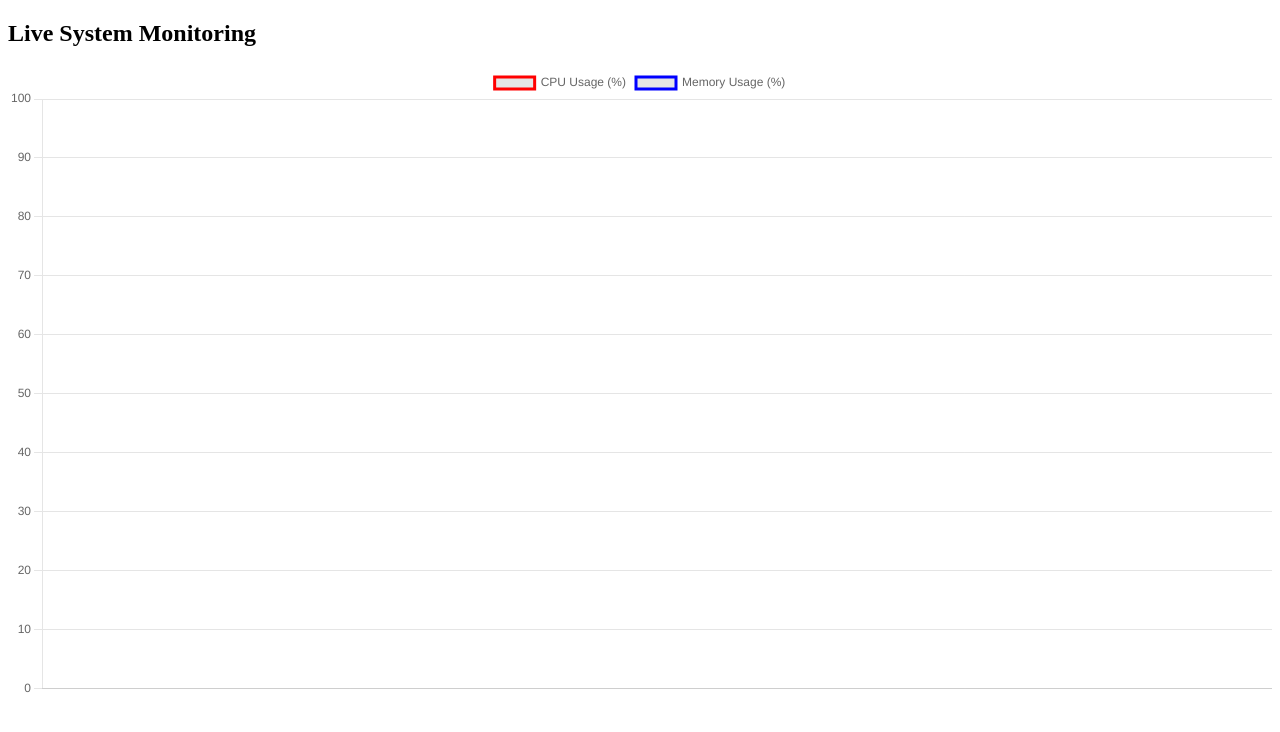
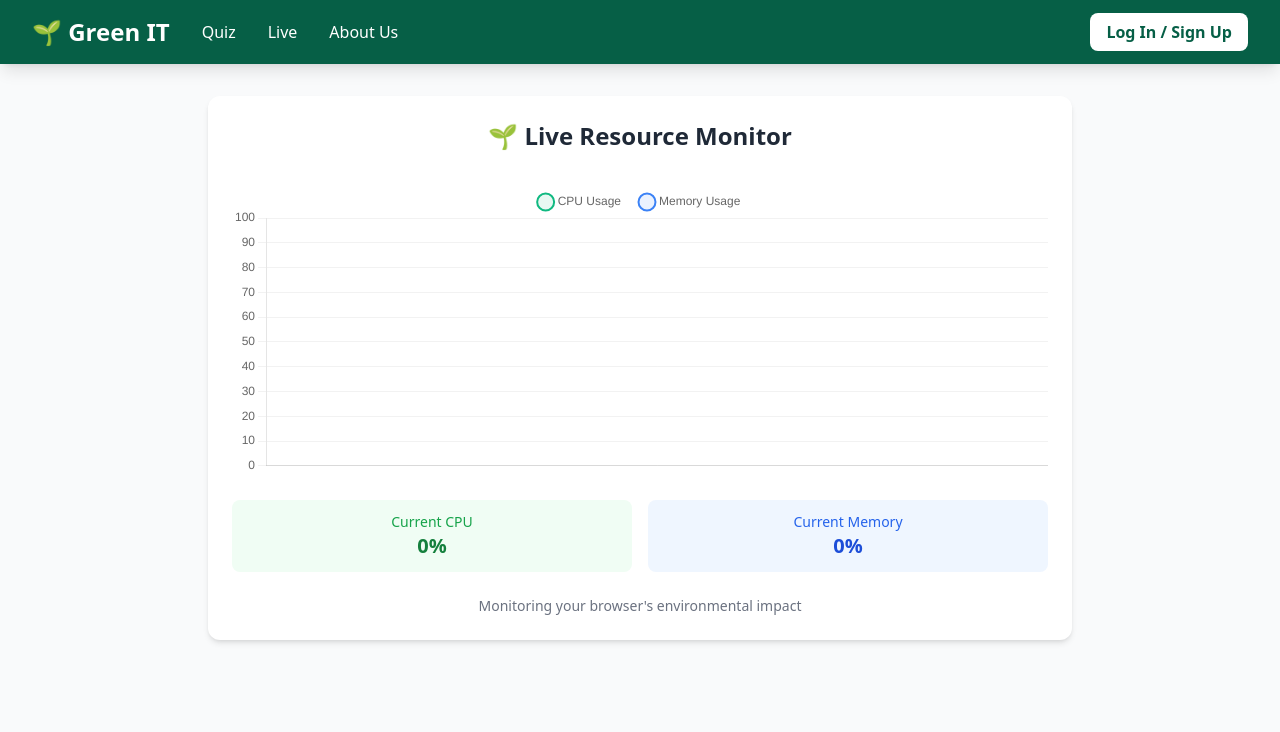
Before and after one commit to Lutow/Web_Project_GreenIT, a Flask app: page /chart in a window 1280 px wide. Shown: the top 732 px of the page. Run offline with Flask 3, Linux system fonts and the light colour scheme; some libraries are stand-ins or nearby versions.

Commit message:
Update chart.html

```diff
--- a/templates/chart.html
+++ b/templates/chart.html
@@ -6,10 +6,51 @@
     <title>Real-Time System Monitoring</title>
     <script src="https://cdn.jsdelivr.net/npm/chart.js"></script>
     <script src="https://cdnjs.cloudflare.com/ajax/libs/socket.io/4.0.1/socket.io.js"></script>
+    <link rel="preconnect" href="https://fonts.googleapis.com" />
+    <link rel="preconnect" href="https://fonts.gstatic.com" crossorigin />
+    <link href="https://fonts.googleapis.com/css2?family=Poppins:wght@300;400;600&display=swap" rel="stylesheet" />
+    <script src="https://cdn.tailwindcss.com"></script>
+    <style>
+        .chart-container {
+            position: relative;
+            height: 300px; /* Fixed height */
+            width: 100%;
+        }
+
+        body{
+            padding-top: 5%;
+        }
+    </style>
 </head>
-<body>
-    <h2>Live System Monitoring</h2>
-    <canvas id="cpuChart"></canvas>
+<body class="bg-gray-50 font-poppins">
+    {% include 'navbar.html' %}
+
+    <div class="container mx-auto px-4 py-8 max-w-4xl">
+        <div class="bg-white rounded-xl shadow-md p-6">
+            <h2 class="text-2xl font-semibold text-gray-800 mb-6 text-center">
+                🌱 Live Resource Monitor
+            </h2>
+
+            <div class="chart-container">
+                <canvas id="cpuChart"></canvas>
+            </div>
+
+            <div class="mt-6 grid grid-cols-2 gap-4 text-center">
+                <div class="bg-green-50 p-3 rounded-lg">
+                    <p class="text-sm text-green-600">Current CPU</p>
+                    <p id="currentCpu" class="text-xl font-bold text-green-700">0%</p>
+                </div>
+                <div class="bg-blue-50 p-3 rounded-lg">
+                    <p class="text-sm text-blue-600">Current Memory</p>
+                    <p id="currentMemory" class="text-xl font-bold text-blue-700">0%</p>
+                </div>
+            </div>
+
+            <div class="mt-6 text-sm text-gray-500 text-center">
+                <p>Monitoring your browser's environmental impact</p>
+            </div>
+        </div>
+    </div>
 
     <script>
         const ctx = document.getElementById('cpuChart').getContext('2d');
@@ -17,35 +58,76 @@
             type: 'line',
             data: {
                 labels: [],
-                datasets: [{
-                    label: 'CPU Usage (%)',
-                    borderColor: 'red',
-                    data: [],
-                    fill: false
-                }, {
-                    label: 'Memory Usage (%)',
-                    borderColor: 'blue',
-                    data: [],
-                    fill: false
-                }]
+                datasets: [
+                    {
+                        label: 'CPU Usage',
+                        borderColor: '#10B981', // Green-500
+                        backgroundColor: 'rgba(16, 185, 129, 0.1)',
+                        borderWidth: 2,
+                        pointRadius: 0,
+                        data: [],
+                        tension: 0.3
+                    },
+                    {
+                        label: 'Memory Usage',
+                        borderColor: '#3B82F6', // Blue-500
+                        backgroundColor: 'rgba(59, 130, 246, 0.1)',
+                        borderWidth: 2,
+                        pointRadius: 0,
+                        data: [],
+                        tension: 0.3
+                    }
+                ]
             },
             options: {
+                maintainAspectRatio: false,
+                responsive: true,
+                plugins: {
+                    legend: {
+                        position: 'top',
+                        labels: {
+                            usePointStyle: true,
+                            padding: 20
+                        }
+                    },
+                    tooltip: {
+                        mode: 'index',
+                        intersect: false
+                    }
+                },
                 scales: {
-                    x: { beginAtZero: true },
-                    y: { min: 0, max: 100 }
+                    x: {
+                        grid: { display: false },
+                        ticks: { maxRotation: 0 }
+                    },
+                    y: {
+                        min: 0,
+                        max: 100,
+                        grid: { color: 'rgba(0,0,0,0.05)' }
+                    }
+                },
+                interaction: {
+                    intersect: false,
+                    mode: 'nearest'
                 }
             }
         });
 
         const socket = io();
+        const currentCpuEl = document.getElementById('currentCpu');
+        const currentMemoryEl = document.getElementById('currentMemory');
 
         socket.on('update', (data) => {
-            let time = new Date().toLocaleTimeString();
+            const time = new Date().toLocaleTimeString([], { hour: '2-digit', minute: '2-digit' });
 
-            if (cpuChart.data.labels.length > 20) {
+            // Update current values
+            currentCpuEl.textContent = `${Math.round(data.cpu)}%`;
+            currentMemoryEl.textContent = `${Math.round(data.memory)}%`;
+
+            // Limit data points to 15 for cleaner display
+            if (cpuChart.data.labels.length > 15) {
                 cpuChart.data.labels.shift();
-                cpuChart.data.datasets[0].data.shift();
-                cpuChart.data.datasets[1].data.shift();
+                cpuChart.data.datasets.forEach(dataset => dataset.data.shift());
             }
 
             cpuChart.data.labels.push(time);
```
